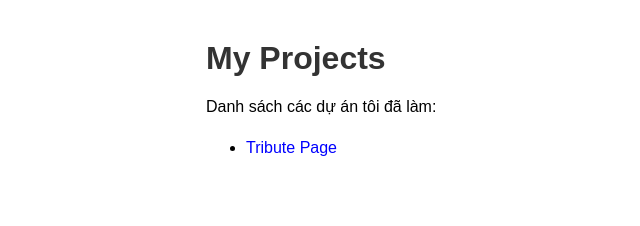
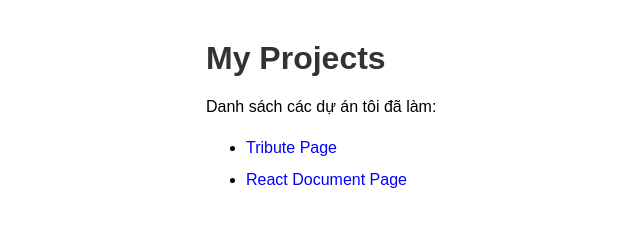
Before and after one commit to nhatkhanhisme/nhatkhanhisme.github.io, a plain HTML site: page index.html in a window 1280 px wide. Shown: the whole page, without its empty margins (34-674 px from the left). Drawn offline with Linux system fonts and the light colour scheme.

Commit message:
Update index.html

```diff
--- a/index.html
+++ b/index.html
@@ -18,6 +18,7 @@
 
   <ul>
     <li><a href="https://nhatkhanhisme.github.io/tribute-page">Tribute Page</a></li>
+    <li><a href="https://nhatkhanhisme.github.io/docs-page">React Document Page</a></li>
   </ul>
 
 </body>
```
